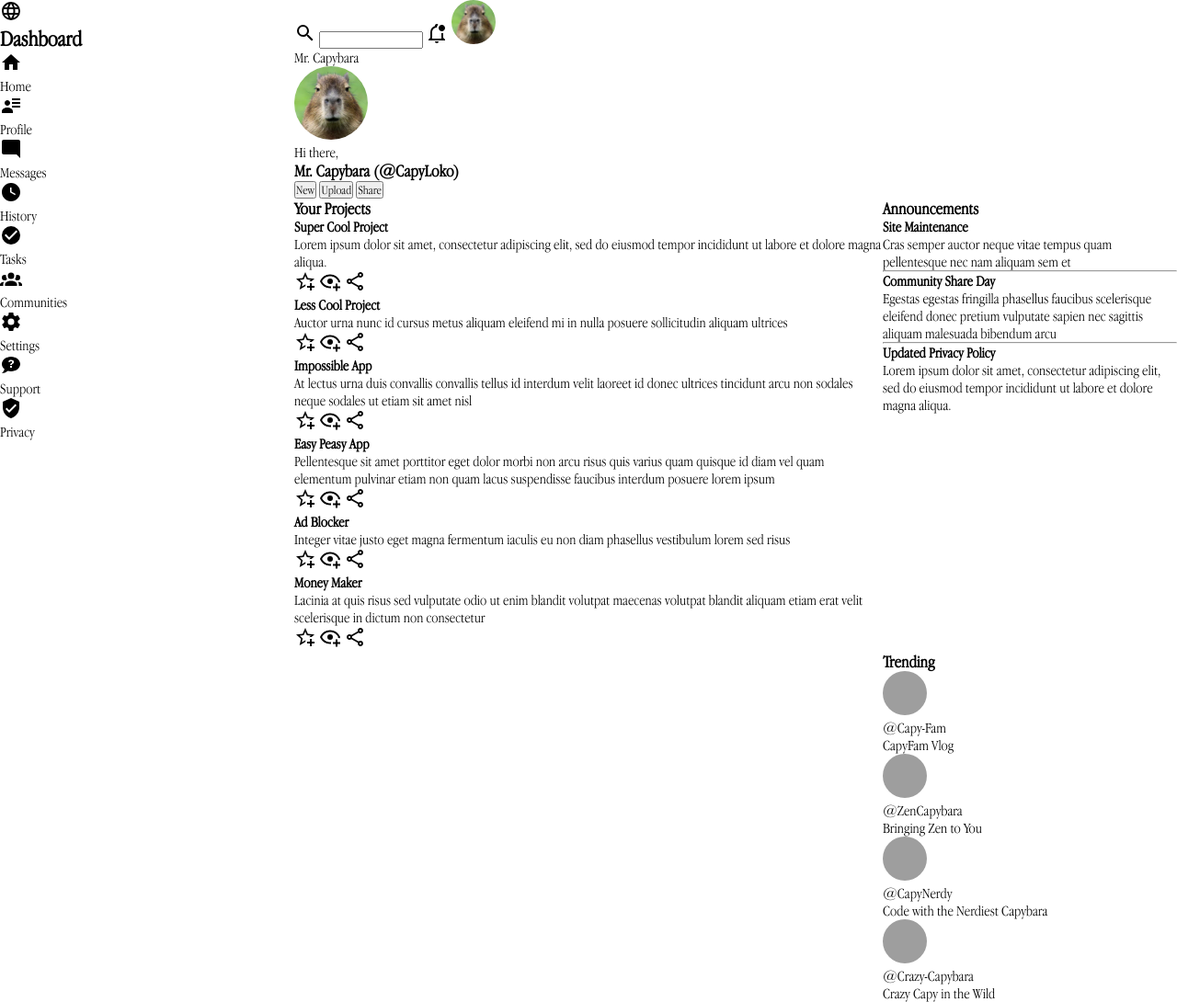
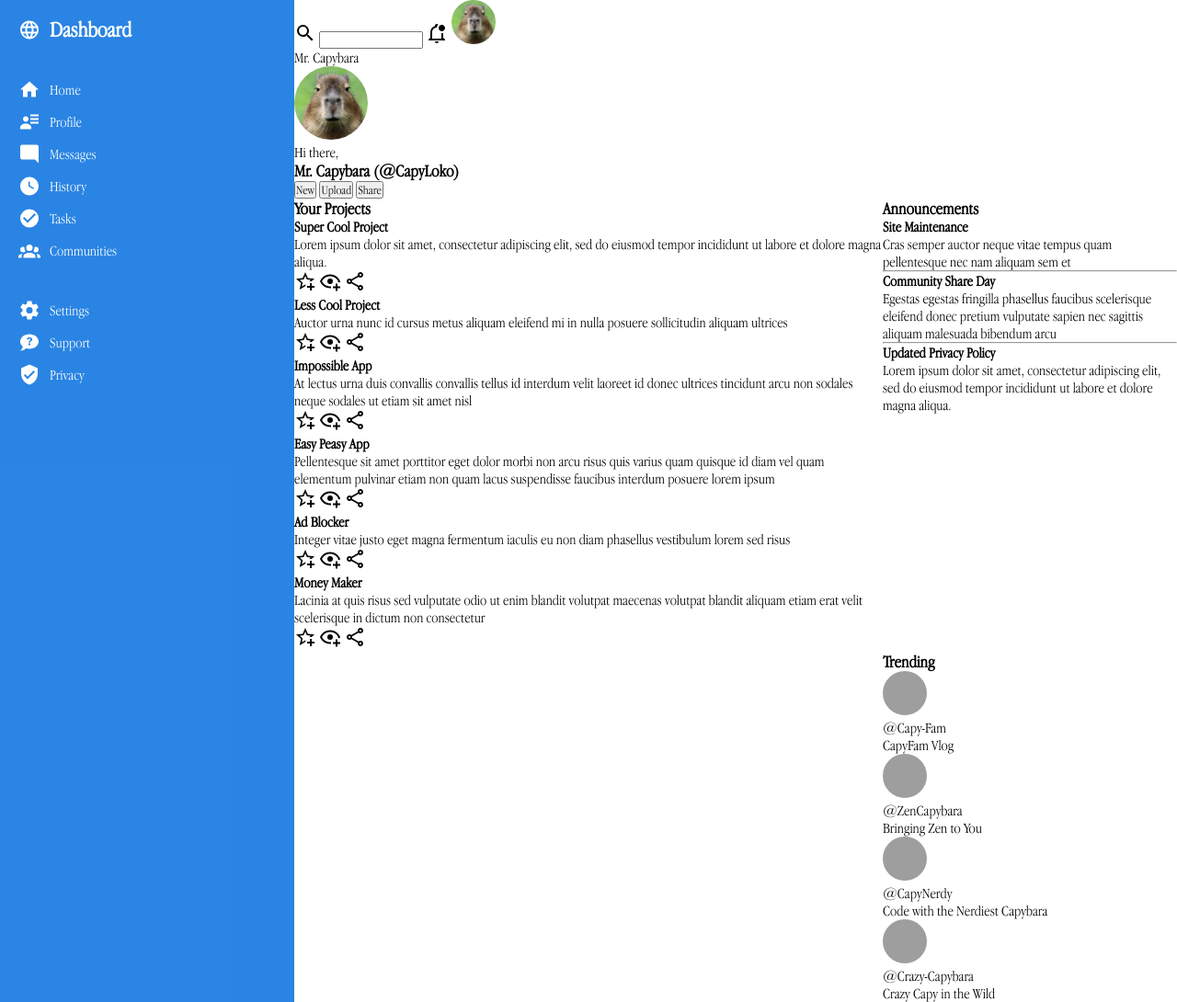
Before and after one commit to L-Benvenuti/project-admin.dashboard, a plain HTML site: page index.html in a window 1280 px wide. Shown: the whole page at 92% size. Drawn offline with Linux system fonts and the light colour scheme; grey boxes are pictures that could not be loaded.

Commit message:
add/fix: styling + flex layout on sidebar

```diff
--- a/index.html
+++ b/index.html
@@ -10,30 +10,48 @@
 <body>
     <div class="sidebar">
         <div class="dashboard">
-            <svg xmlns="http://www.w3.org/2000/svg" viewBox="0 0 24 24"><title>web</title><path d="M16.36,14C16.44,13.34 16.5,12.68 16.5,12C16.5,11.32 16.44,10.66 16.36,10H19.74C19.9,10.64 20,11.31 20,12C20,12.69 19.9,13.36 19.74,14M14.59,19.56C15.19,18.45 15.65,17.25 15.97,16H18.92C17.96,17.65 16.43,18.93 14.59,19.56M14.34,14H9.66C9.56,13.34 9.5,12.68 9.5,12C9.5,11.32 9.56,10.65 9.66,10H14.34C14.43,10.65 14.5,11.32 14.5,12C14.5,12.68 14.43,13.34 14.34,14M12,19.96C11.17,18.76 10.5,17.43 10.09,16H13.91C13.5,17.43 12.83,18.76 12,19.96M8,8H5.08C6.03,6.34 7.57,5.06 9.4,4.44C8.8,5.55 8.35,6.75 8,8M5.08,16H8C8.35,17.25 8.8,18.45 9.4,19.56C7.57,18.93 6.03,17.65 5.08,16M4.26,14C4.1,13.36 4,12.69 4,12C4,11.31 4.1,10.64 4.26,10H7.64C7.56,10.66 7.5,11.32 7.5,12C7.5,12.68 7.56,13.34 7.64,14M12,4.03C12.83,5.23 13.5,6.57 13.91,8H10.09C10.5,6.57 11.17,5.23 12,4.03M18.92,8H15.97C15.65,6.75 15.19,5.55 14.59,4.44C16.43,5.07 17.96,6.34 18.92,8M12,2C6.47,2 2,6.5 2,12A10,10 0 0,0 12,22A10,10 0 0,0 22,12A10,10 0 0,0 12,2Z" /></svg>
+            <svg xmlns="http://www.w3.org/2000/svg" viewBox="0 0 24 24"><title>web</title><path d="M16.36,14C16.44,13.34 16.5,12.68 16.5,12C16.5,11.32 16.44,10.66 16.36,10H19.74C19.9,10.64 20,11.31 20,12C20,12.69 19.9,13.36 19.74,14M14.59,19.56C15.19,18.45 15.65,17.25 15.97,16H18.92C17.96,17.65 16.43,18.93 14.59,19.56M14.34,14H9.66C9.56,13.34 9.5,12.68 9.5,12C9.5,11.32 9.56,10.65 9.66,10H14.34C14.43,10.65 14.5,11.32 14.5,12C14.5,12.68 14.43,13.34 14.34,14M12,19.96C11.17,18.76 10.5,17.43 10.09,16H13.91C13.5,17.43 12.83,18.76 12,19.96M8,8H5.08C6.03,6.34 7.57,5.06 9.4,4.44C8.8,5.55 8.35,6.75 8,8M5.08,16H8C8.35,17.25 8.8,18.45 9.4,19.56C7.57,18.93 6.03,17.65 5.08,16M4.26,14C4.1,13.36 4,12.69 4,12C4,11.31 4.1,10.64 4.26,10H7.64C7.56,10.66 7.5,11.32 7.5,12C7.5,12.68 7.56,13.34 7.64,14M12,4.03C12.83,5.23 13.5,6.57 13.91,8H10.09C10.5,6.57 11.17,5.23 12,4.03M18.92,8H15.97C15.65,6.75 15.19,5.55 14.59,4.44C16.43,5.07 17.96,6.34 18.92,8M12,2C6.47,2 2,6.5 2,12A10,10 0 0,0 12,22A10,10 0 0,0 22,12A10,10 0 0,0 12,2Z" fill="currentcolor"/></svg>
             <h2>Dashboard</h2>
         </div>
         <div class="menu">
-            <svg xmlns="http://www.w3.org/2000/svg" viewBox="0 0 24 24"><title>home</title><path d="M10,20V14H14V20H19V12H22L12,3L2,12H5V20H10Z" /></svg>
+            <div class="lines">
+                <svg xmlns="http://www.w3.org/2000/svg" viewBox="0 0 24 24"><title>home</title><path d="M10,20V14H14V20H19V12H22L12,3L2,12H5V20H10Z" fill="currentcolor" /></svg>
                 <p>Home</p>
-            <svg xmlns="http://www.w3.org/2000/svg" viewBox="0 0 24 24"><title>account-details</title><path d="M11 9C11 10.66 9.66 12 8 12C6.34 12 5 10.66 5 9C5 7.34 6.34 6 8 6C9.66 6 11 7.34 11 9M14 20H2V18C2 15.79 4.69 14 8 14C11.31 14 14 15.79 14 18M22 12V14H13V12M22 8V10H13V8M22 4V6H13V4Z" /></svg>
+            </div>
+            <div class="lines">
+                <svg xmlns="http://www.w3.org/2000/svg" viewBox="0 0 24 24"><title>account-details</title><path d="M11 9C11 10.66 9.66 12 8 12C6.34 12 5 10.66 5 9C5 7.34 6.34 6 8 6C9.66 6 11 7.34 11 9M14 20H2V18C2 15.79 4.69 14 8 14C11.31 14 14 15.79 14 18M22 12V14H13V12M22 8V10H13V8M22 4V6H13V4Z" fill="currentcolor" /></svg>
                 <p>Profile</p>
-            <svg xmlns="http://www.w3.org/2000/svg" viewBox="0 0 24 24"><title>message-reply</title><path d="M22,4C22,2.89 21.1,2 20,2H4A2,2 0 0,0 2,4V16A2,2 0 0,0 4,18H18L22,22V4Z" /></svg>
+            </div>
+            <div class="lines">
+                <svg xmlns="http://www.w3.org/2000/svg" viewBox="0 0 24 24"><title>message-reply</title><path d="M22,4C22,2.89 21.1,2 20,2H4A2,2 0 0,0 2,4V16A2,2 0 0,0 4,18H18L22,22V4Z" fill="currentcolor" /></svg>
                 <p>Messages</p>
-            <svg xmlns="http://www.w3.org/2000/svg" viewBox="0 0 24 24"><title>clock-time-four</title><path d="M12 2C6.5 2 2 6.5 2 12C2 17.5 6.5 22 12 22C17.5 22 22 17.5 22 12S17.5 2 12 2M16.3 15.2L11 12.3V7H12.5V11.4L17 13.9L16.3 15.2Z" /></svg>
+            </div>
+            <div class="lines">
+                <svg xmlns="http://www.w3.org/2000/svg" viewBox="0 0 24 24"><title>clock-time-four</title><path d="M12 2C6.5 2 2 6.5 2 12C2 17.5 6.5 22 12 22C17.5 22 22 17.5 22 12S17.5 2 12 2M16.3 15.2L11 12.3V7H12.5V11.4L17 13.9L16.3 15.2Z" fill="currentcolor" /></svg>
                 <p>History</p>
-            <svg xmlns="http://www.w3.org/2000/svg" viewBox="0 0 24 24"><title>checkbox-marked-circle</title><path d="M10,17L5,12L6.41,10.58L10,14.17L17.59,6.58L19,8M12,2A10,10 0 0,0 2,12A10,10 0 0,0 12,22A10,10 0 0,0 22,12A10,10 0 0,0 12,2Z" /></svg>
+            </div>
+            <div class="lines">
+                <svg xmlns="http://www.w3.org/2000/svg" viewBox="0 0 24 24"><title>checkbox-marked-circle</title><path d="M10,17L5,12L6.41,10.58L10,14.17L17.59,6.58L19,8M12,2A10,10 0 0,0 2,12A10,10 0 0,0 12,22A10,10 0 0,0 22,12A10,10 0 0,0 12,2Z" fill="currentcolor" /></svg>
                 <p>Tasks</p>
-            <svg xmlns="http://www.w3.org/2000/svg" viewBox="0 0 24 24"><title>account-group</title><path d="M12,5.5A3.5,3.5 0 0,1 15.5,9A3.5,3.5 0 0,1 12,12.5A3.5,3.5 0 0,1 8.5,9A3.5,3.5 0 0,1 12,5.5M5,8C5.56,8 6.08,8.15 6.53,8.42C6.38,9.85 6.8,11.27 7.66,12.38C7.16,13.34 6.16,14 5,14A3,3 0 0,1 2,11A3,3 0 0,1 5,8M19,8A3,3 0 0,1 22,11A3,3 0 0,1 19,14C17.84,14 16.84,13.34 16.34,12.38C17.2,11.27 17.62,9.85 17.47,8.42C17.92,8.15 18.44,8 19,8M5.5,18.25C5.5,16.18 8.41,14.5 12,14.5C15.59,14.5 18.5,16.18 18.5,18.25V20H5.5V18.25M0,20V18.5C0,17.11 1.89,15.94 4.45,15.6C3.86,16.28 3.5,17.22 3.5,18.25V20H0M24,20H20.5V18.25C20.5,17.22 20.14,16.28 19.55,15.6C22.11,15.94 24,17.11 24,18.5V20Z" /></svg>
+            </div>
+            <div class="lines">
+                <svg xmlns="http://www.w3.org/2000/svg" viewBox="0 0 24 24"><title>account-group</title><path d="M12,5.5A3.5,3.5 0 0,1 15.5,9A3.5,3.5 0 0,1 12,12.5A3.5,3.5 0 0,1 8.5,9A3.5,3.5 0 0,1 12,5.5M5,8C5.56,8 6.08,8.15 6.53,8.42C6.38,9.85 6.8,11.27 7.66,12.38C7.16,13.34 6.16,14 5,14A3,3 0 0,1 2,11A3,3 0 0,1 5,8M19,8A3,3 0 0,1 22,11A3,3 0 0,1 19,14C17.84,14 16.84,13.34 16.34,12.38C17.2,11.27 17.62,9.85 17.47,8.42C17.92,8.15 18.44,8 19,8M5.5,18.25C5.5,16.18 8.41,14.5 12,14.5C15.59,14.5 18.5,16.18 18.5,18.25V20H5.5V18.25M0,20V18.5C0,17.11 1.89,15.94 4.45,15.6C3.86,16.28 3.5,17.22 3.5,18.25V20H0M24,20H20.5V18.25C20.5,17.22 20.14,16.28 19.55,15.6C22.11,15.94 24,17.11 24,18.5V20Z" fill="currentcolor" /></svg>
                 <p>Communities</p>
             </div>
+        </div>
         <div class="more-settings">
-            <svg xmlns="http://www.w3.org/2000/svg" viewBox="0 0 24 24"><title>cog</title><path d="M12,15.5A3.5,3.5 0 0,1 8.5,12A3.5,3.5 0 0,1 12,8.5A3.5,3.5 0 0,1 15.5,12A3.5,3.5 0 0,1 12,15.5M19.43,12.97C19.47,12.65 19.5,12.33 19.5,12C19.5,11.67 19.47,11.34 19.43,11L21.54,9.37C21.73,9.22 21.78,8.95 21.66,8.73L19.66,5.27C19.54,5.05 19.27,4.96 19.05,5.05L16.56,6.05C16.04,5.66 15.5,5.32 14.87,5.07L14.5,2.42C14.46,2.18 14.25,2 14,2H10C9.75,2 9.54,2.18 9.5,2.42L9.13,5.07C8.5,5.32 7.96,5.66 7.44,6.05L4.95,5.05C4.73,4.96 4.46,5.05 4.34,5.27L2.34,8.73C2.21,8.95 2.27,9.22 2.46,9.37L4.57,11C4.53,11.34 4.5,11.67 4.5,12C4.5,12.33 4.53,12.65 4.57,12.97L2.46,14.63C2.27,14.78 2.21,15.05 2.34,15.27L4.34,18.73C4.46,18.95 4.73,19.03 4.95,18.95L7.44,17.94C7.96,18.34 8.5,18.68 9.13,18.93L9.5,21.58C9.54,21.82 9.75,22 10,22H14C14.25,22 14.46,21.82 14.5,21.58L14.87,18.93C15.5,18.67 16.04,18.34 16.56,17.94L19.05,18.95C19.27,19.03 19.54,18.95 19.66,18.73L21.66,15.27C21.78,15.05 21.73,14.78 21.54,14.63L19.43,12.97Z" /></svg>
+            <div class="lines">
+                <svg xmlns="http://www.w3.org/2000/svg" viewBox="0 0 24 24"><title>cog</title><path d="M12,15.5A3.5,3.5 0 0,1 8.5,12A3.5,3.5 0 0,1 12,8.5A3.5,3.5 0 0,1 15.5,12A3.5,3.5 0 0,1 12,15.5M19.43,12.97C19.47,12.65 19.5,12.33 19.5,12C19.5,11.67 19.47,11.34 19.43,11L21.54,9.37C21.73,9.22 21.78,8.95 21.66,8.73L19.66,5.27C19.54,5.05 19.27,4.96 19.05,5.05L16.56,6.05C16.04,5.66 15.5,5.32 14.87,5.07L14.5,2.42C14.46,2.18 14.25,2 14,2H10C9.75,2 9.54,2.18 9.5,2.42L9.13,5.07C8.5,5.32 7.96,5.66 7.44,6.05L4.95,5.05C4.73,4.96 4.46,5.05 4.34,5.27L2.34,8.73C2.21,8.95 2.27,9.22 2.46,9.37L4.57,11C4.53,11.34 4.5,11.67 4.5,12C4.5,12.33 4.53,12.65 4.57,12.97L2.46,14.63C2.27,14.78 2.21,15.05 2.34,15.27L4.34,18.73C4.46,18.95 4.73,19.03 4.95,18.95L7.44,17.94C7.96,18.34 8.5,18.68 9.13,18.93L9.5,21.58C9.54,21.82 9.75,22 10,22H14C14.25,22 14.46,21.82 14.5,21.58L14.87,18.93C15.5,18.67 16.04,18.34 16.56,17.94L19.05,18.95C19.27,19.03 19.54,18.95 19.66,18.73L21.66,15.27C21.78,15.05 21.73,14.78 21.54,14.63L19.43,12.97Z" fill="currentcolor" /></svg>
                 <p>Settings</p>
-            <svg xmlns="http://www.w3.org/2000/svg" viewBox="0 0 24 24"><title>chat-question</title><path d="M12 3C6.5 3 2 6.6 2 11C2 13.1 3 15.1 4.8 16.5C4.8 17.1 4.4 18.7 2 21C2 21 5.5 21 8.5 18.5C9.6 18.8 10.8 19 12 19C17.5 19 22 15.4 22 11S17.5 3 12 3M13 15H11V13H13V15M14.8 10C14.5 10.4 14.1 10.6 13.7 10.8C13.4 11 13.3 11.1 13.2 11.3C13 11.5 13 11.7 13 12H11C11 11.5 11.1 11.2 11.3 10.9C11.5 10.7 11.9 10.4 12.4 10.1C12.7 10 12.9 9.8 13 9.6C13.1 9.4 13.2 9.1 13.2 8.9C13.2 8.6 13.1 8.4 12.9 8.2C12.7 8 12.4 7.9 12.1 7.9C11.8 7.9 11.6 8 11.4 8.1C11.2 8.2 11.1 8.4 11.1 8.7H9.1C9.2 8 9.5 7.4 10 7C10.5 6.6 11.2 6.5 12.1 6.5C13 6.5 13.8 6.7 14.3 7.1C14.8 7.5 15.1 8.1 15.1 8.8C15.2 9.2 15.1 9.6 14.8 10Z" /></svg>
+            </div>
+            <div class="lines">
+                <svg xmlns="http://www.w3.org/2000/svg" viewBox="0 0 24 24"><title>chat-question</title><path d="M12 3C6.5 3 2 6.6 2 11C2 13.1 3 15.1 4.8 16.5C4.8 17.1 4.4 18.7 2 21C2 21 5.5 21 8.5 18.5C9.6 18.8 10.8 19 12 19C17.5 19 22 15.4 22 11S17.5 3 12 3M13 15H11V13H13V15M14.8 10C14.5 10.4 14.1 10.6 13.7 10.8C13.4 11 13.3 11.1 13.2 11.3C13 11.5 13 11.7 13 12H11C11 11.5 11.1 11.2 11.3 10.9C11.5 10.7 11.9 10.4 12.4 10.1C12.7 10 12.9 9.8 13 9.6C13.1 9.4 13.2 9.1 13.2 8.9C13.2 8.6 13.1 8.4 12.9 8.2C12.7 8 12.4 7.9 12.1 7.9C11.8 7.9 11.6 8 11.4 8.1C11.2 8.2 11.1 8.4 11.1 8.7H9.1C9.2 8 9.5 7.4 10 7C10.5 6.6 11.2 6.5 12.1 6.5C13 6.5 13.8 6.7 14.3 7.1C14.8 7.5 15.1 8.1 15.1 8.8C15.2 9.2 15.1 9.6 14.8 10Z" fill="currentcolor" /></svg>
                 <p>Support</p>
-            <svg xmlns="http://www.w3.org/2000/svg" viewBox="0 0 24 24"><title>shield-check</title><path d="M10,17L6,13L7.41,11.59L10,14.17L16.59,7.58L18,9M12,1L3,5V11C3,16.55 6.84,21.74 12,23C17.16,21.74 21,16.55 21,11V5L12,1Z" /></svg>
+            </div>
+            <div class="lines">
+                <svg xmlns="http://www.w3.org/2000/svg" viewBox="0 0 24 24"><title>shield-check</title><path d="M10,17L6,13L7.41,11.59L10,14.17L16.59,7.58L18,9M12,1L3,5V11C3,16.55 6.84,21.74 12,23C17.16,21.74 21,16.55 21,11V5L12,1Z" fill="currentcolor" /></svg>
                 <p>Privacy</p>
+            </div>
         </div>
     </div>
 
--- a/style.css
+++ b/style.css
@@ -13,6 +13,10 @@
 svg {
     height: auto;
     width: 1.5em;
+}
+
+.sidebar svg {
+    color: white;
 }
 
 img.profile {
@@ -36,6 +40,19 @@ body {
 .sidebar {
     grid-column: 1 / 2;
     grid-row: 1 / 3;
+    background-color: #0770dfda;
+    color: white;
+    padding: 15px 20px;
+}
+
+.dashboard, .lines {
+    display: flex;
+    gap: 10px;
+    line-height: 35px;
+}
+
+.menu, .more-settings {
+    margin-top: 30px;
 }
 
 .header {
@@ -46,6 +63,7 @@ body {
     display: grid;
     grid-template-columns: 2fr 1fr;
 }
+
 .announcements, .trending {
     grid-column: 2 / 3;
 }
```
Lines whose indentation alone changed are shown as unchanged.
